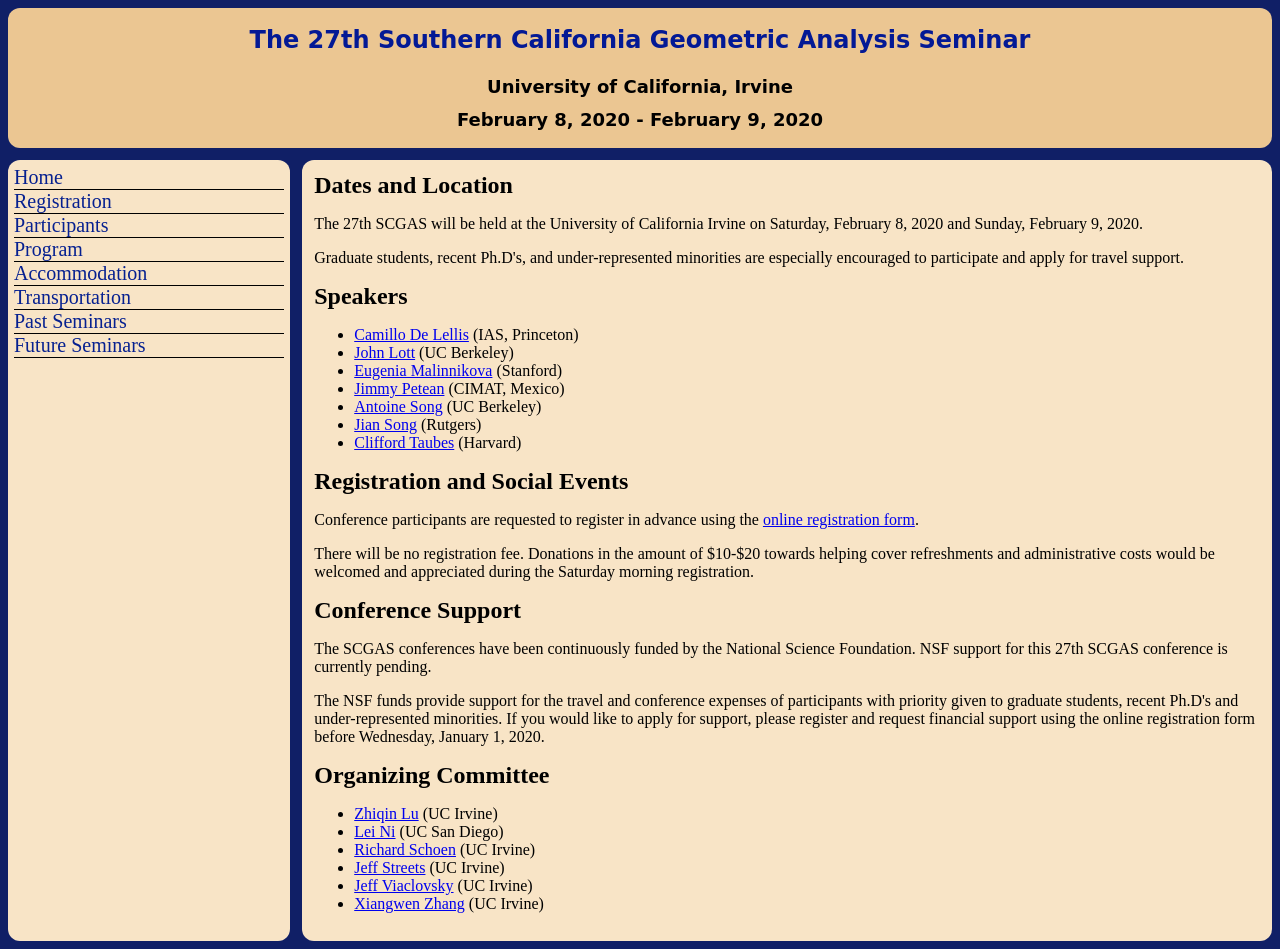
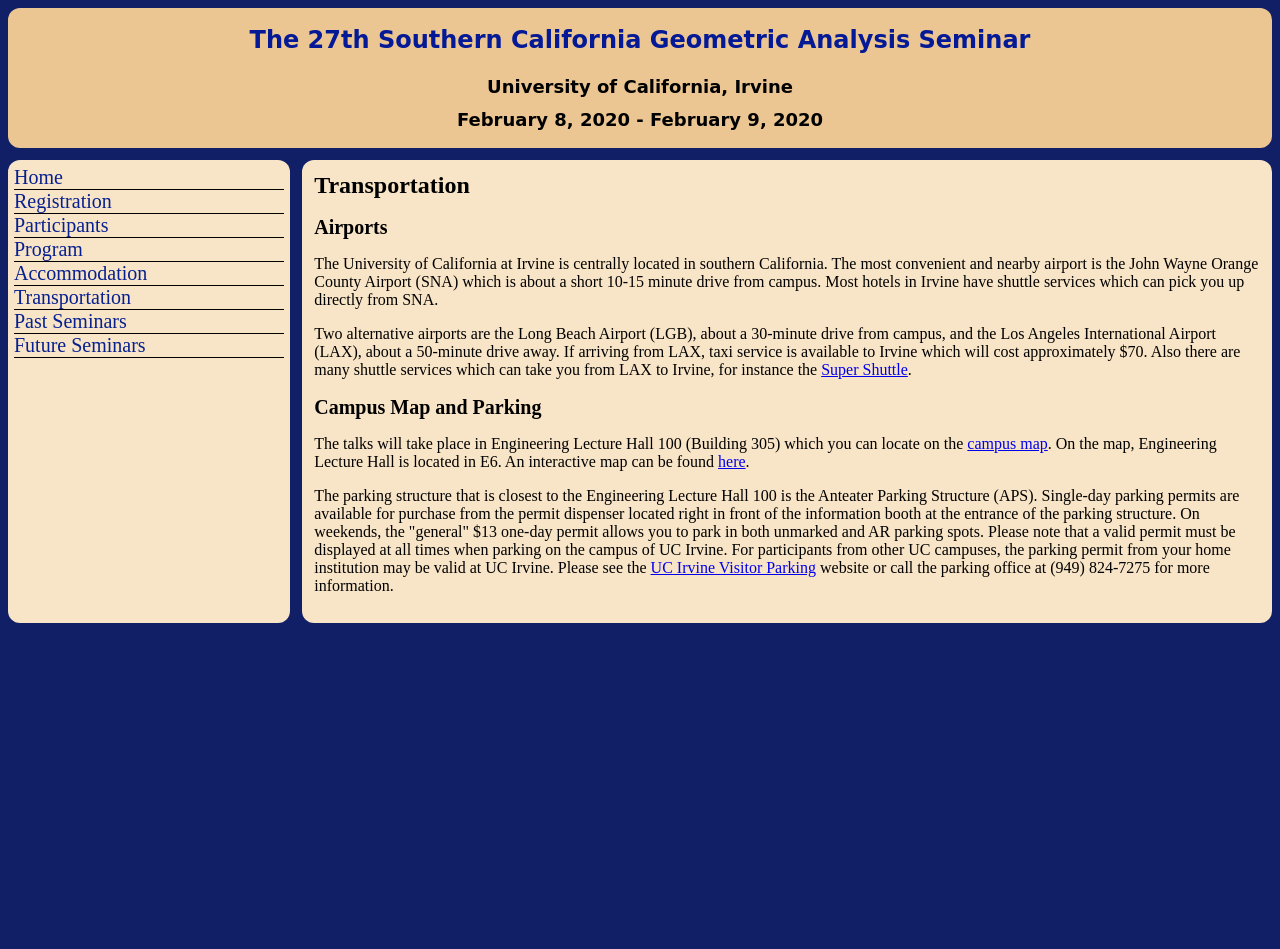
Before and after one commit to Geometry-Discovery-Project-UCI/scgas.math.uci.edu, a Vue app: page /transportation in a window 1280 px wide. After the commit the page ends 800 px from the top, so only its background shows below. Built offline with nearby package versions, Linux system fonts and the light colour scheme.

Commit message:
feat(views): transportation view

```diff
--- a/src/router/index.ts
+++ b/src/router/index.ts
@@ -4,6 +4,7 @@
 import ParticipantsView from "@/views/ParticipantsView.vue";
 import ProgramView from "@/views/ProgramView.vue";
 import AccommodationView from "@/views/AccommodationView.vue";
+import TransportationView from "@/views/TransportationView.vue";
 
 export const routes: Array<RouteRecordRaw> = [
   {
@@ -34,7 +35,7 @@
   {
     name: "transportation",
     path: "/transportation",
-    component: HomeView,
+    component: TransportationView,
   },
   {
     name: "past seminars",
--- /dev/null
+++ b/src/views/TransportationView.vue
@@ -0,0 +1,64 @@
+<template>
+  <h1>Transportation</h1>
+  <h2>Airports</h2>
+  <p>
+    The University of California at Irvine is centrally located in southern
+    California. The most convenient and nearby airport is the John Wayne Orange
+    County Airport (SNA) which is about a short 10-15 minute drive from campus.
+    Most hotels in Irvine have shuttle services which can pick you up directly
+    from SNA.
+  </p>
+  <p>
+    Two alternative airports are the Long Beach Airport (LGB), about a 30-minute
+    drive from campus, and the Los Angeles International Airport (LAX), about a
+    50-minute drive away. If arriving from LAX, taxi service is available to
+    Irvine which will cost approximately $70. Also there are many shuttle
+    services which can take you from LAX to Irvine, for instance the
+    <a href="https://www.supershuttle.com/" target="_blank">Super Shuttle</a>.
+  </p>
+  <h2>Campus Map and Parking</h2>
+  <p>
+    The talks will take place in Engineering Lecture Hall 100 (Building 305)
+    which you can locate on the
+    <a
+      href="https://parking.uci.edu/maps/documents/UCI-MainCampusMap.pdf"
+      target="_blank"
+      >campus map</a
+    >. On the map, Engineering Lecture Hall is located in E6. An interactive map
+    can be found
+    <a
+      href="http://www.parking.uci.edu/maps/imap.cfm?autolaunch=true&action=getDirections&lotId=31&buildingId=129&pt=V&pid=G3&pl=1&b=0&ik=0&cs=0&zw=0&pd=1"
+      target="_blank"
+      >here</a
+    >.
+  </p>
+  <p>
+    The parking structure that is closest to the Engineering Lecture Hall 100 is
+    the Anteater Parking Structure (APS). Single-day parking permits are
+    available for purchase from the permit dispenser located right in front of
+    the information booth at the entrance of the parking structure. On weekends,
+    the "general" $13 one-day permit allows you to park in both unmarked and AR
+    parking spots. Please note that a valid permit must be displayed at all
+    times when parking on the campus of UC Irvine. For participants from other
+    UC campuses, the parking permit from your home institution may be valid at
+    UC Irvine. Please see the
+    <a
+      href="http://www.parking.uci.edu/permits/visitorpermits.cfm"
+      target="_blank"
+      >UC Irvine Visitor Parking</a
+    >
+    website or call the parking office at (949) 824-7275 for more information.
+  </p>
+</template>
+
+<style>
+h2 {
+  font-size: 20px;
+}
+</style>
+
+<script lang="ts">
+import { defineComponent } from "vue";
+
+export default defineComponent({});
+</script>
```
